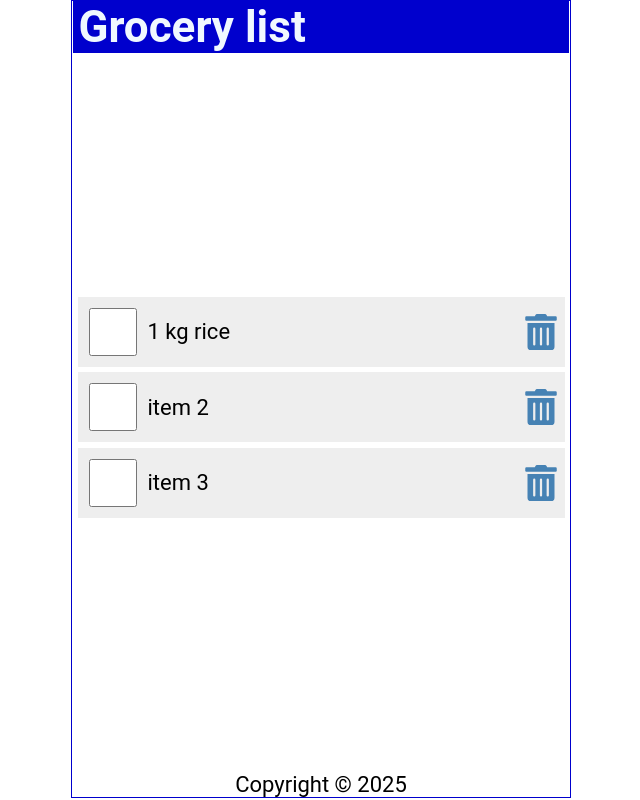
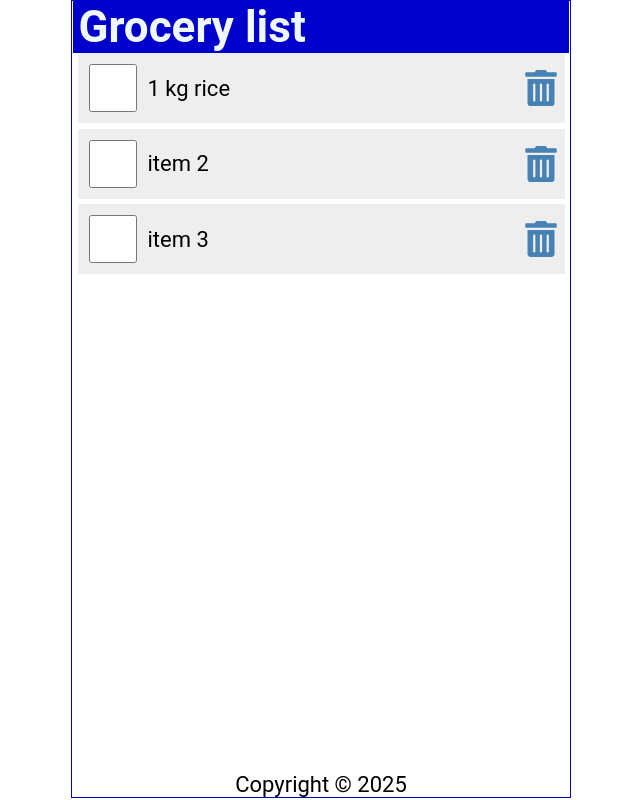
Before and after one commit to Bishru182/reactJS-tutorials-Dave-Gray, a React (Create React App) app: page / in a window 1280 px wide. Shown: the whole page, without its empty margins (319-959 px from the left). Built offline with nearby package versions, Linux system fonts and the light colour scheme.

Commit message:
props and prop drilling1...>title< declared in app.js and used in header.js is an example for props

```diff
--- a/src/App.js
+++ b/src/App.js
@@ -6,7 +6,7 @@ function App() {
 
   return (
     <div className="App">
-      <Header />
+      <Header title="Grocery list"/>
       <Content/>
       <Footer/>
     </div>
--- a/src/Header.js
+++ b/src/Header.js
@@ -1,13 +1,15 @@
-import React from 'react'
+import React from 'react'//props contain all the parent properties that have been passed to the child
 
-const Header = () => {
+const Header = ({title}) => {
 
 
   return (
     <header>
-        <h1>Grocery list</h1>
+        <h1>{title}</h1>
     </header>
   )
 }
 
+
+
 export default Header
--- a/src/index.css
+++ b/src/index.css
@@ -41,7 +41,7 @@ main{
   display: flex;
   flex-direction: column;
   flex-grow: 1;
-  justify-content: center;
+  justify-content: flex-start;
   align-items: center;
   overflow-y: auto;
 
```
